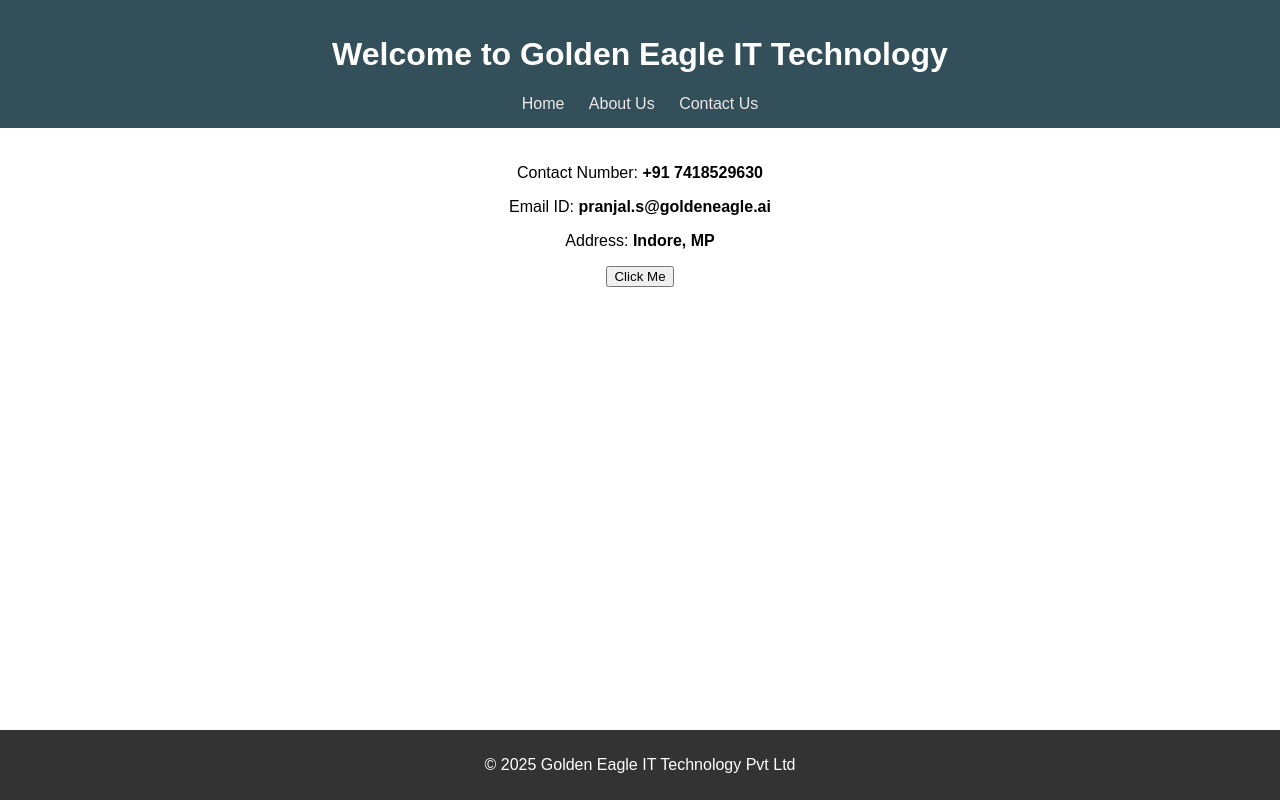
After one commit to Pranjal7879/geitpl1, a Django app: page /contact-us/ in a window 1280 px wide. The commit adds this page. Run offline with Django 5.2, Linux system fonts and the light colour scheme.

Commit message:
second code

```diff
--- a/geitpl/urls.py
+++ b/geitpl/urls.py
@@ -13,15 +13,36 @@ Class-based views
 Including another URLconf
     1. Import the include() function: from django.urls import include, path
     2. Add a URL to urlpatterns:  path('blog/', include('blog.urls'))
-"""
+# """
+# from django.contrib import admin
+# from django.urls import path
+# from geitpl import views
+
+# urlpatterns = [
+#     path('admin/', admin.site.urls),
+#     path('about-us/', views.aboutUs),
+#     path('', views.homePage),
+#     path('course/',views.courses),
+#     path('course/<int:courseid>',views.Coursedetail)
+# ]
+
+
+
+
+
+
+
+# $$$$$$$$$$$$$$$$$$$$$$$$$$$$$$/
+
 from django.contrib import admin
 from django.urls import path
 from geitpl import views
 
 urlpatterns = [
     path('admin/', admin.site.urls),
-    path('about-us/', views.aboutUs),
-    path('', views.homePage),
-    path('course/',views.courses),
-    path('course/<int:courseid>',views.Coursedetail)
+    path('', views.homePage, name='home'),
+    path('about-us/', views.aboutUs, name='about'),
+    path('contact-us/', views.contactUs,name='contact'),
+    path('course/', views.courses, name='course'),
+    path('course/<int:courseid>/', views.Coursedetail, name='course_detail'),
 ]
--- a/geitpl/views.py
+++ b/geitpl/views.py
@@ -1,26 +1,49 @@
+# from django.http import HttpResponse
+# from django.shortcuts import render
+
+# def homePage(request):
+#     # data={
+#     #     'title':'GEITPL',
+#     #     'bdata':'Welcome to office',
+#     #     'clist' : ["js", "django", "python", "github"],
+#     #     'Alist' : ["A","Z","P","K","F"],
+#     #     'numbers': [10,20,30,40,50],
+#     #     'students_detail':[
+#     #         {'name':'pranjal', 'phone': 1345678988},
+#     #         {'name':'shukla', 'phone': 98745632159}
+
+#     #     ]
+#     # }
+#     return render(request,"index.html")
+
+# def aboutUs(request):
+#     return render(request,"about.html")
+
+# def courses(request):
+#     return HttpResponse("welcome to my course")
+
+
+# def Coursedetail(request,courseid):
+#     return HttpResponse(courseid)
+
+
+
+
+
 from django.http import HttpResponse
 from django.shortcuts import render
 
 def homePage(request):
-    data={
-        'title':'GEITPL',
-        'bdata':'Welcome to office',
-        'clist' : ["js", "django", "python", "github"],
-        'numbers': [10,20,30,40,50],
-        'students_detail':[
-            {'name':'pranjal', 'phone': 1345678988},
-            {'name':'shukla', 'phone': 98745632159}
-
-        ]
-    }
-    return render(request,"index.html",data)
+    return render(request, "index.html")
 
 def aboutUs(request):
-    return HttpResponse("this is my home page ")
+    return render(request, "about.html")
+
+def contactUs(request):
+    return render(request, "contact.html")
 
 def courses(request):
-    return HttpResponse("welcome to my course")
+    return HttpResponse("Welcome to my course")
 
-
-def Coursedetail(request,courseid):
-    return HttpResponse(courseid)
+def Coursedetail(request, courseid):
+    return HttpResponse(f"Course ID: {courseid}")
--- /dev/null
+++ b/static/script.js
@@ -0,0 +1,3 @@
+function showMessage() {
+    document.getElementById("message").innerText = "Thank you for visiting our website!";
+}
--- /dev/null
+++ b/static/style.css
@@ -0,0 +1,42 @@
+body {
+    font-family: Arial, sans-serif;
+    margin: 0;
+    padding: 0;
+    text-align: center;
+}
+
+header {
+    background: #334f5a;
+    color: white;
+    padding: 15px;
+}
+
+nav a {
+    margin: 0 10px;
+    color: rgb(238, 232, 232);
+    text-decoration: none;
+}
+
+nav a:hover {
+    text-decoration: underline;
+}
+
+main {
+    padding: 20px;
+}
+
+footer {
+    position: fixed;
+    bottom: 0;
+    left: 0;
+    width: 100%;
+    background-color: #333;
+    color: white;
+    text-align: center;
+    padding: 10px 0;
+}
+
+
+header .avtive a{
+    background-color: rgb(58, 208, 213);
+}
--- /dev/null
+++ b/templates/base.html
@@ -0,0 +1,9 @@
+{% include "header.html" %}
+
+{% block content %}
+
+
+{% endblock %}
+
+
+{% include "footer.html" %}
--- /dev/null
+++ b/templates/contact.html
@@ -0,0 +1,44 @@
+<!DOCTYPE html>
+<html lang="en">
+<head>
+    <meta charset="UTF-8">
+    <meta name="viewport" content="width=device-width, initial-scale=1.0">
+    <title>Contact Us - Golden Eagle</title>
+    <link rel="stylesheet" href="/static/style.css">
+    <script src="/static/script.js" defer></script>
+</head>
+<body>
+
+
+    {% extends 'base.html' %}
+
+
+
+    {% block content %}
+
+
+
+    {% comment %} {% include 'header.html' %} {% endcomment %}
+
+    {% comment %} <header>
+        <h1>Contact Us</h1>
+        <nav>
+            <a href="/">Home</a>
+            <a href="/about-us/">About Us</a>
+            <a href="/contact-us/">Contact Us</a>
+        </nav>
+    </header> {% endcomment %}
+
+    <main>
+        <p>Contact Number: <strong>+91 7418529630</strong></p>
+        <p>Email ID: <strong>pranjal.s@goldeneagle.ai</strong></p>
+        <p>Address: <strong>Indore, MP</strong></p>
+
+        <button onclick="showMessage()">Click Me</button>
+        <p id="message"></p>
+    </main>
+{% comment %} {% include "footer.html" %}       {% endcomment %}
+
+{% endblock %}
+</body>
+</html>
--- /dev/null
+++ b/templates/footer.html
@@ -0,0 +1,15 @@
+
+<!DOCTYPE html>
+<html lang="en">
+<head>
+    <meta charset="UTF-8">
+    <meta name="viewport" content="width=device-width, initial-scale=1.0">
+    <title>Home - Golden Eagle</title>
+    <link rel="stylesheet" href="/static/style.css">
+</head>
+<body>
+    <footer>
+        <p>&copy; 2025 Golden Eagle IT Technology Pvt Ltd</p>
+    </footer>
+</body>
+</html>
--- /dev/null
+++ b/templates/header.html
@@ -0,0 +1,20 @@
+
+<!DOCTYPE html>
+<html lang="en">
+<head>
+    <meta charset="UTF-8">
+    <meta name="viewport" content="width=device-width, initial-scale=1.0">
+    <title>Home - Golden Eagle</title>
+    <link rel="stylesheet" href="/static/style.css">
+</head>
+<body>
+    <header>
+        <h1>Welcome to Golden Eagle IT Technology</h1>
+        <nav>
+            <a  href="{% url 'home' %}">Home</a>
+            <a href="{% url 'about' %}">About Us</a>
+            <a href="{% url 'contact' %}">Contact Us</a>
+        </nav>
+    </header>
+</body>
+</html>
```
Also changed, not shown: geitpl/settings.py (+27 -4 lines), templates/about.html (added, +40 -0 lines), templates/index.html (+19 -39 lines), templates/indexx.html (added, +41 -0 lines).
